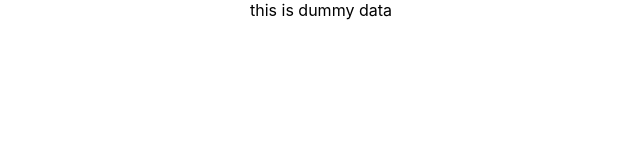
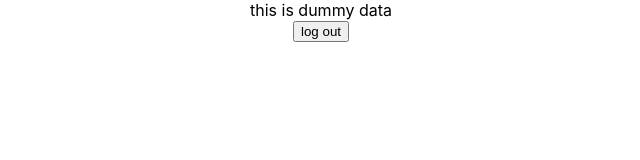
Before and after one commit to ariqyandri/help-me-speech-client, a React (Create React App) app: page / in a window 1280 px wide. Shown: the top 160 px of the page, without its empty margins (319-959 px from the left). Built offline with nearby package versions, Linux system fonts and the light colour scheme; no server answers.

Commit message:
Add temporary logout button on home

```diff
--- a/src/pages/Home/index.tsx
+++ b/src/pages/Home/index.tsx
@@ -1,8 +1,22 @@
 import React from "react";
-import { useSelector } from "react-redux";
+import { useDispatch, useSelector } from "react-redux";
 import { selectDummy } from "../../store/dummy/selectors";
+import { logOut } from "../../store/user/action";
 
 export default function Home() {
   const dummy = useSelector(selectDummy);
-  return <div>{dummy.attr1}</div>;
+  const dispatch = useDispatch();
+
+  const handleLogout = () => {
+    dispatch(logOut());
+  };
+
+  return (
+    <div>
+      {dummy.attr1}
+      <div>
+        <button onClick={handleLogout}>log out</button>
+      </div>
+    </div>
+  );
 }
```
Also changed, not shown: 1 other file (tests, documents, lock files or other folders).
